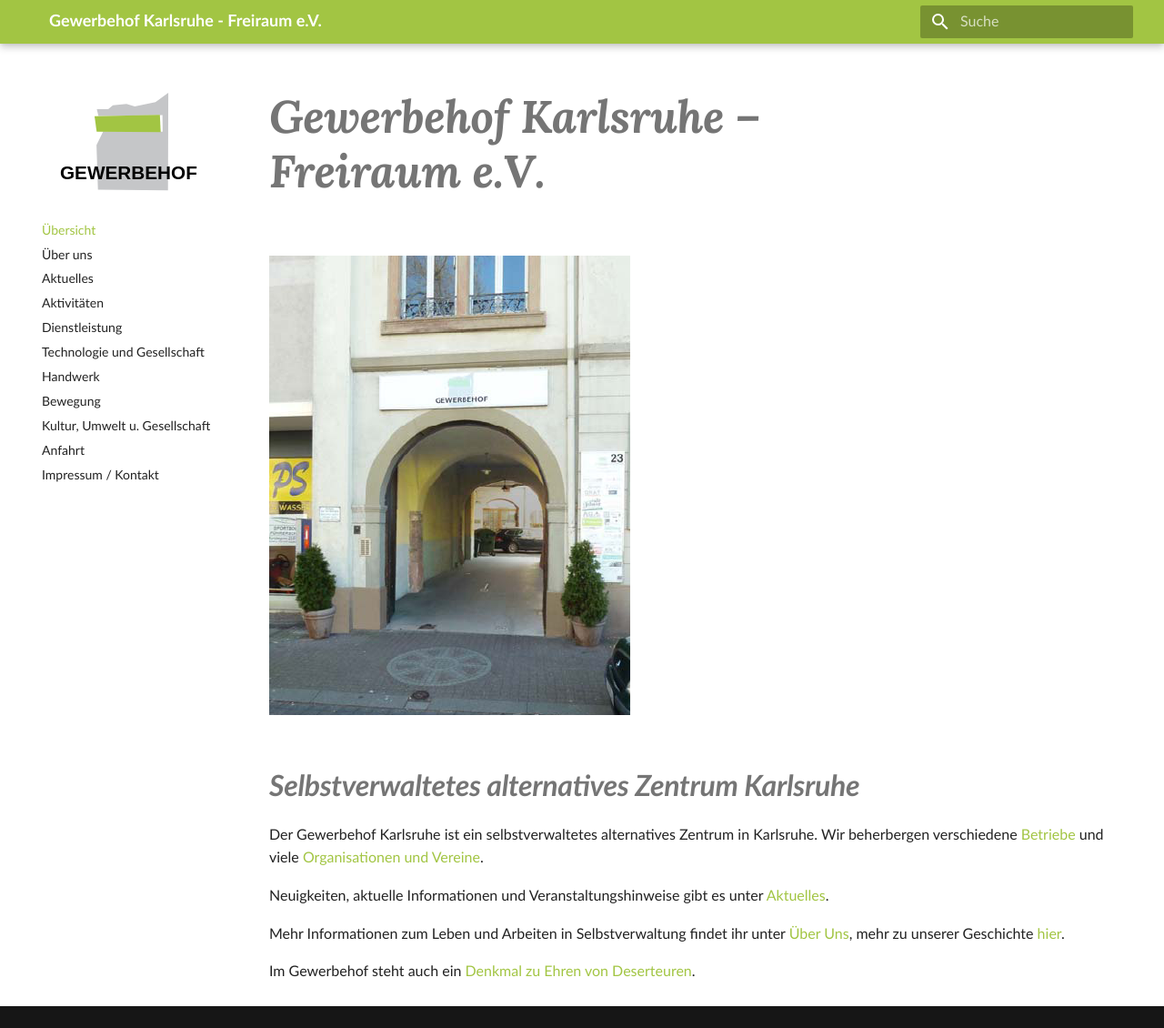
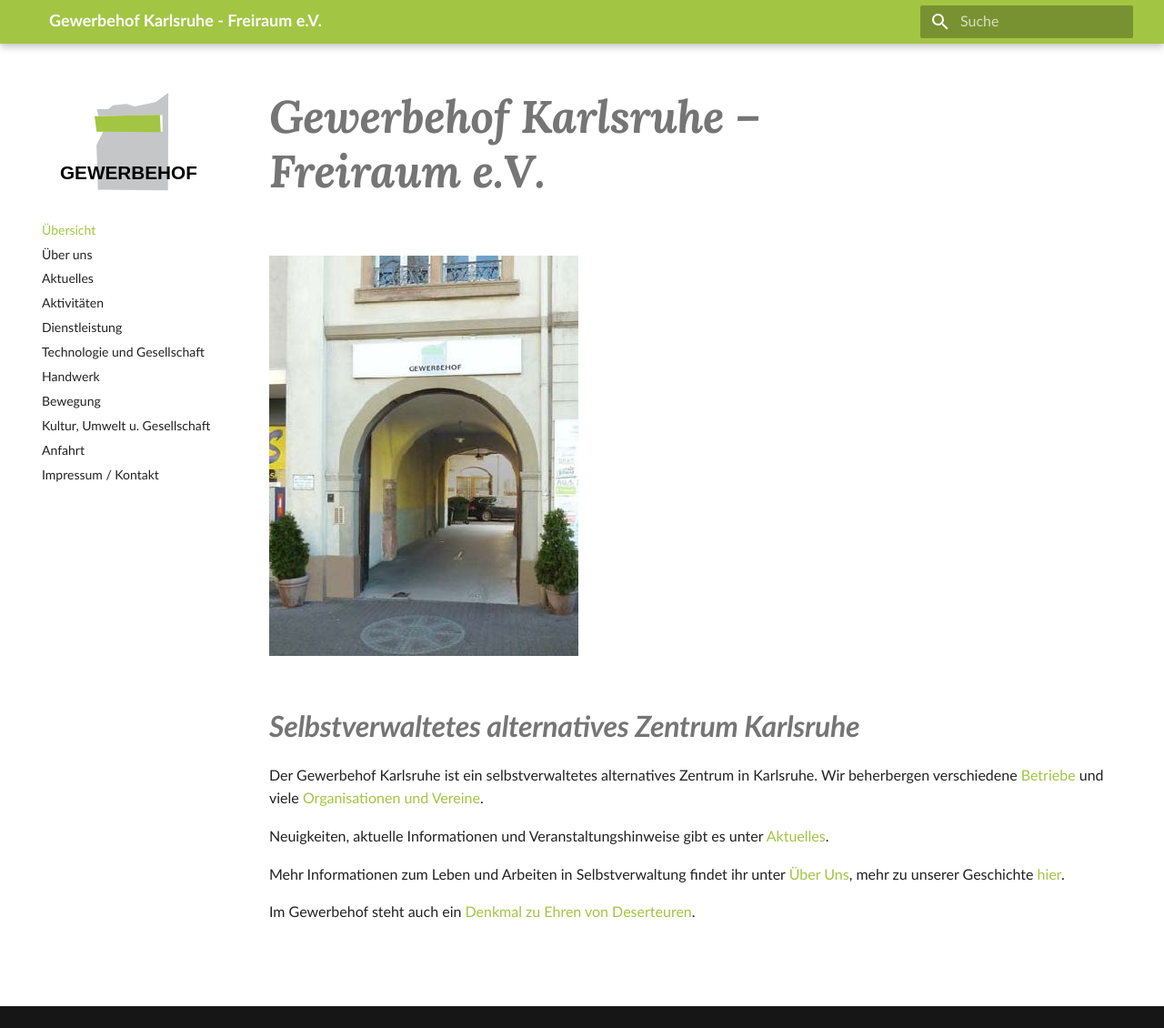
Before and after one commit to entropia/gewerbehof-webseite, an MkDocs documentation site: the page built from docs/index.md, in a window 1280 px wide and 1130 px high. Shown: the whole window at 91% size. Built offline with MkDocs 1.6.1 and Material for MkDocs 9.7.7, drawn with Linux system fonts in a browser that asks for light colours; comment, search, counter and statistics services are not loaded.

Commit message:
Replace Eingang picture with cropped, smaller version

```diff
--- a/docs/index.md
+++ b/docs/index.md
@@ -6,7 +6,7 @@ hide:
 
 # Gewerbehof Karlsruhe&nbsp;–<br>Freiraum e.V.
 
-![Eingang](img/Eingang.png)
+![Eingang](img/eingang.jpg)
 
 ## Selbstverwaltetes alternatives Zentrum Karlsruhe
 
```
Also changed, not shown: docs/img/Eingang.png (deleted), docs/img/eingang.jpg (added).
